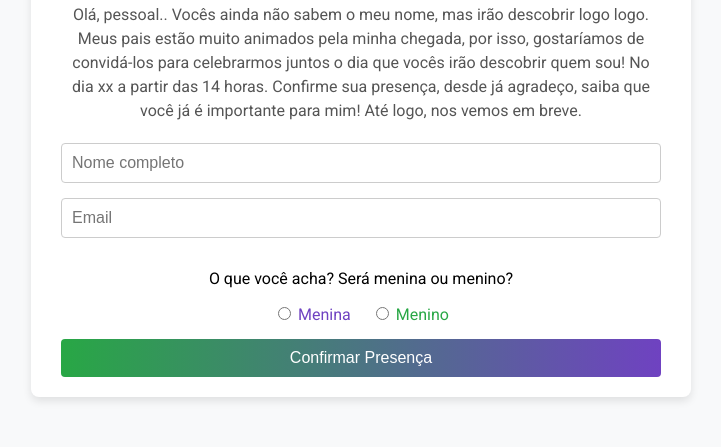
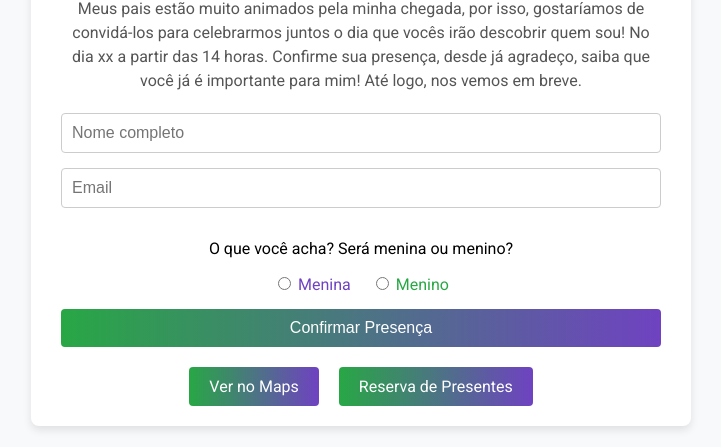
Before and after one commit to jobsvp/confirmar_presenca, a plain HTML site: page index.html in a window 1280 px wide. Shown: the part 353-800 px from the top of the page, without its empty margins (279-1000 px from the left). Drawn offline with Linux system fonts and the light colour scheme.

Commit message:
Update index.html

```diff
--- a/index.html
+++ b/index.html
@@ -95,6 +95,24 @@
     button:hover {
       transform: scale(1.02);
     }
+    .extra-buttons {
+      display: flex;
+      justify-content: center;
+      gap: 20px;
+      margin-top: 20px;
+    }
+    .extra-buttons a {
+      text-decoration: none;
+      padding: 10px 20px;
+      background-image: linear-gradient(to right, #28a745, #6f42c1);
+      color: #fff;
+      border-radius: 4px;
+      font-size: 1em;
+      transition: transform 0.3s;
+    }
+    .extra-buttons a:hover {
+      transform: scale(1.02);
+    }
   </style>
 </head>
 <body>
@@ -125,6 +143,10 @@
       </div>
       <button type="submit">Confirmar Presença</button>
     </form>
+    <div class="extra-buttons">
+      <a href="https://www.google.com/maps?q=Local+Do+Evento" target="_blank">Ver no Maps</a>
+      <a href="reserva.html" target="_blank">Reserva de Presentes</a>
+    </div>
   </div>
 
   <script>
```
